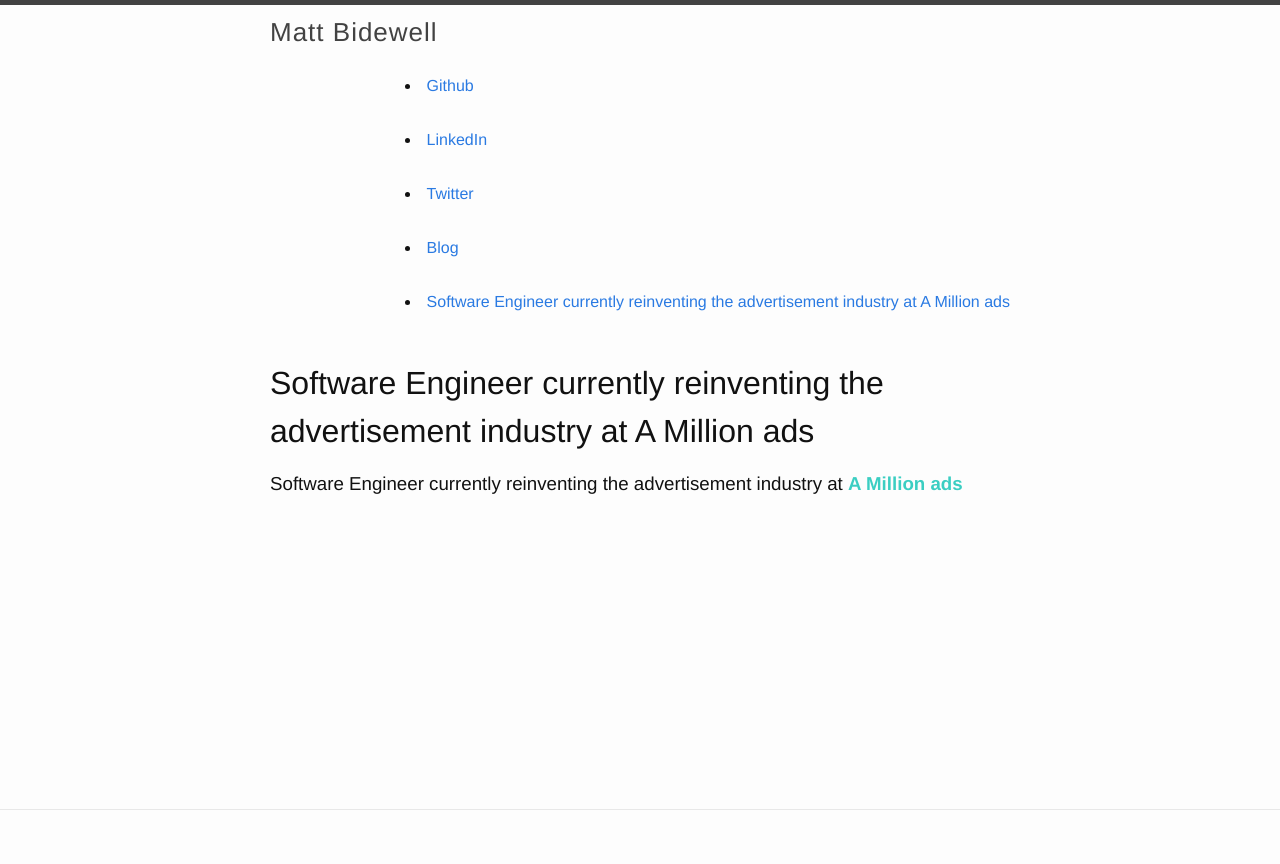
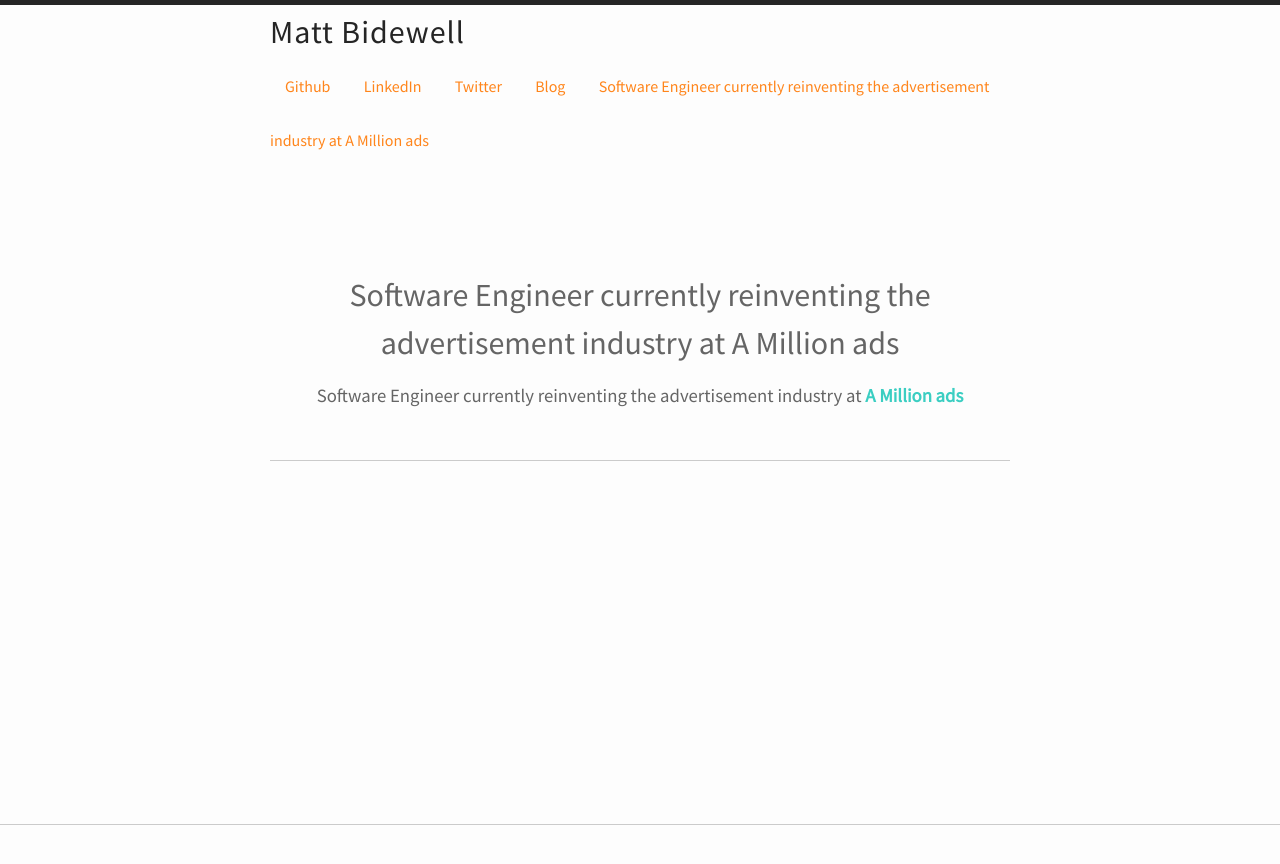
Before and after one commit to LukeWilliamson23/personal-site-mkII, a Jekyll site: the page built from index.md, in a window 1280 px wide. Shown: the top 864 px of the page. Built offline with Jekyll 4.4.1, drawn with Linux system fonts in a browser that asks for light colours; our own code applies the rules of GitHub Pages for plain Markdown files.

Commit message:
directory tidy up

```diff
--- a/_sass/minima/_base.scss
+++ b/_sass/_base.scss
@@ -217,13 +217,14 @@ pre {
     vertical-align: text-top;
 }
 
-.social-media-list {
-  li + li {
+.site-nav {
+  li {
     padding-top: 5px;
+    padding-left: 15px;
+    padding-right: 15px;
+    display:inline;
   }
 }
-
-
 
 /**
  * Tables
--- /dev/null
+++ b/_sass/_content.scss
@@ -0,0 +1,13 @@
+/**
+HOME
+**/
+
+.home{
+    text-align: center;
+    padding-top:10%;
+
+    h3 {
+        padding-bottom:50px;
+        border-bottom: 0.5px solid $grey-color-light
+    }
+}
--- a/_sass/minima/_layout.scss
+++ b/_sass/_layout.scss
@@ -10,8 +10,8 @@
 }
 
 .site-title {
-  @include relative-font-size(1.625);
-  font-weight: 300;
+  @include relative-font-size(2);
+  font-weight: 500;
   line-height: $base-line-height * $base-font-size * 2.25;
   letter-spacing: 1px;
   margin-bottom: 0;
@@ -20,6 +20,11 @@
   &,
   &:visited {
     color: $grey-color-dark;
+  }
+
+  @include media-query($on-palm) {
+    text-align: center;
+    width:100%;
   }
 }
 
@@ -36,7 +41,7 @@
   }
 
   .page-link {
-    color: $text-color;
+    color: $brand-color;
     line-height: $base-line-height;
     text-align: center;
     // Gaps between nav items, but not on the last one
@@ -46,13 +51,8 @@
   }
 
   @include media-query($on-palm) {
-    position: absolute;
-    top: 9px;
-    right: $spacing-unit / 2;
-    background-color: $background-color;
-    border: 1px solid $grey-color-light;
-    border-radius: 5px;
-    text-align: right;
+    width:100%;
+    text-align: center;
 
     label[for="nav-trigger"] {
       display: block;
@@ -118,6 +118,7 @@
 .social-media-list {
   list-style: none;
   margin-left: 0;
+  display:inline;
 }
 
 .footer-col-wrapper {
--- a/_sass/minima.scss
+++ b/_sass/minima.scss
@@ -1,9 +1,10 @@
 @charset "utf-8";
+@import url('https://fonts.googleapis.com/css?family=Source+Sans+Pro:300,400');
 
 // Define defaults for each variable.
 
 // $base-font-family: -apple-system, BlinkMacSystemFont, "Segoe UI", Roboto, Helvetica, Arial, sans-serif, "Apple Color Emoji", "Segoe UI Emoji", "Segoe UI Symbol" !default;
-$base-font-family: "Helvetica Neue", Helvetica, Arial, sans-serif;
+$base-font-family: 'Source Sans Pro', sans-serif;
 $base-font-size:   16px !default;
 $base-font-weight: 400 !default;
 $small-font-size:  $base-font-size * 0.875 !default;
@@ -11,11 +12,11 @@ $base-line-height: 1.5 !default;
 
 $spacing-unit:     30px !default;
 
-$text-color:       #111 !default;
+$text-color:       #656565 !default;
 $background-color: #fdfdfd !default;
-$brand-color:      #2a7ae2 !default;
+$brand-color:      #FF851B !default;
 
-$grey-color:       #828282 !default;
+$grey-color:       #656565 !default;
 $grey-color-light: lighten($grey-color, 40%) !default;
 $grey-color-dark:  darken($grey-color, 25%) !default;
 
@@ -46,7 +47,8 @@ $on-laptop:        800px !default;
 
 // Import partials.
 @import
-  "minima/base",
-  "minima/layout",
-  "minima/syntax-highlighting"
+  "base",
+  "layout",
+  "syntax-highlighting",
+  "content"
 ;
```
Also changed, not shown: _pages/blog.md (renamed from _pages/about.md), _sass/_syntax-highlighting.scss (renamed from _sass/minima/_syntax-highlighting.scss).
